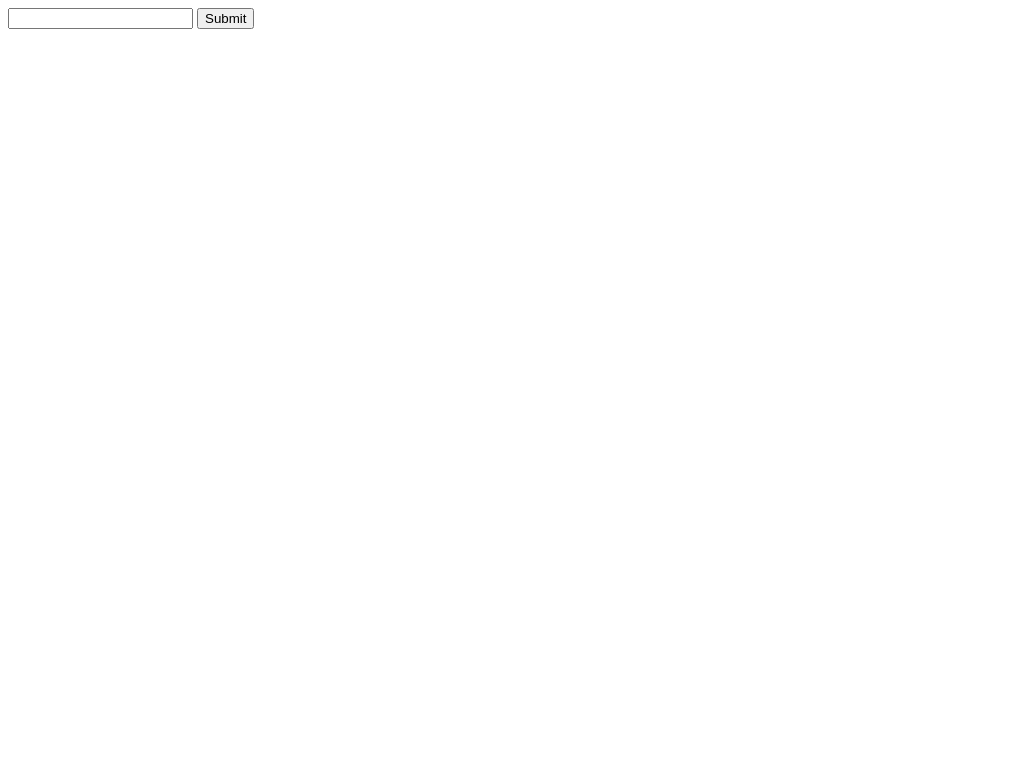
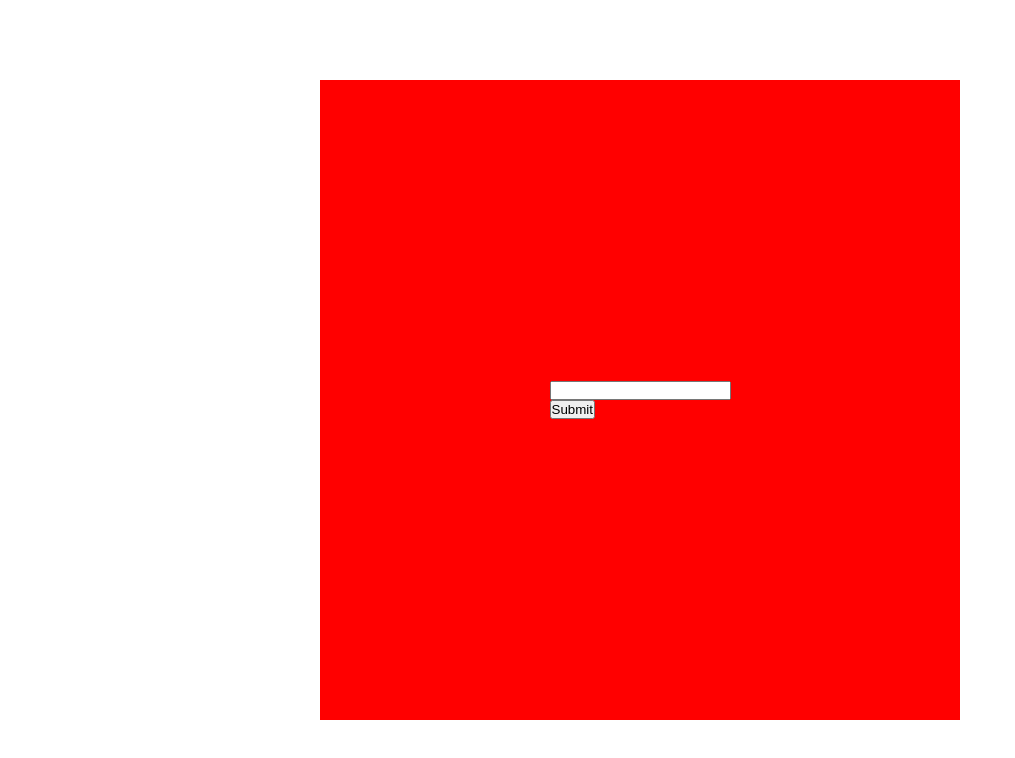
Before and after one commit to Muthuram05/NextLevelValidation, a plain HTML site: page index.html in a window 1280 px wide. Shown: the whole page, without its empty margins (0-1015 px from the left). Drawn offline with Linux system fonts and the light colour scheme.

Commit message:
new changes

```diff
--- a/index.html
+++ b/index.html
@@ -5,12 +5,16 @@
     <meta http-equiv="X-UA-Compatible" content="IE=edge">
     <meta name="viewport" content="width=device-width, initial-scale=1.0">
     <title>Next Level Validation</title>
+    <link rel="stylesheet" href="style.css">
 </head>
 <body>
-    <form>
-        <input type="text">
-        <button class="btn">Submit</button>
-    </form>
+    <div class="container">
+        <form>
+            <input type="text"><br>
+            <button class="btn">Submit</button>
+        </form>
+    </div>
+
     <script>
         var btn = document.querySelector(".btn");
         var position;
--- /dev/null
+++ b/style.css
@@ -0,0 +1,21 @@
+*{
+    margin: 0;
+    padding: 0;
+    box-sizing: border-box;
+}
+body{
+    width: 100%;
+    height: 100vh;
+    display: flex;
+    justify-content: center;
+    align-items: center;
+}
+.container{
+    width: 50%;
+    height: 80%;
+    align-items: center;
+    justify-content: center;
+    display: flex;
+    background: red;
+
+}
```
